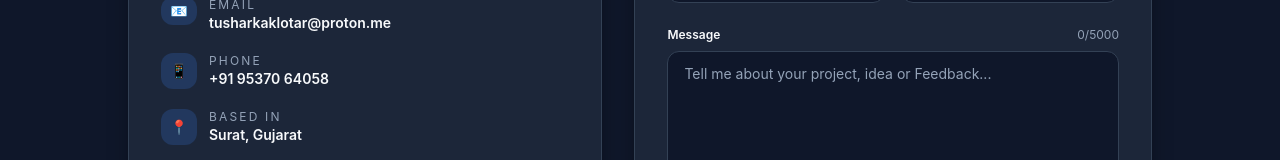
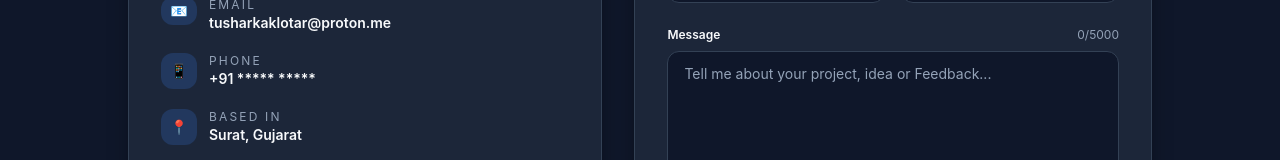
Before and after one commit to tusharrr01/Portfolio-Frontend, a React (Vite) app: page / in a window 1280 px wide. Shown: the part 4220-4380 px from the top of the page. Built offline with nearby package versions, Linux system fonts and the light colour scheme.

Commit message:
Improving The Privacy

```diff
--- a/src/components/Contact.jsx
+++ b/src/components/Contact.jsx
@@ -197,7 +197,7 @@ export const Contact = () => {
                     href="tel:+919537064058"
                     className="text-text-primary hover:text-accent font-semibold"
                   >
-                    +91 95370 64058
+                    +91 ***** *****
                   </a>
                 </div>
               </div>
```
